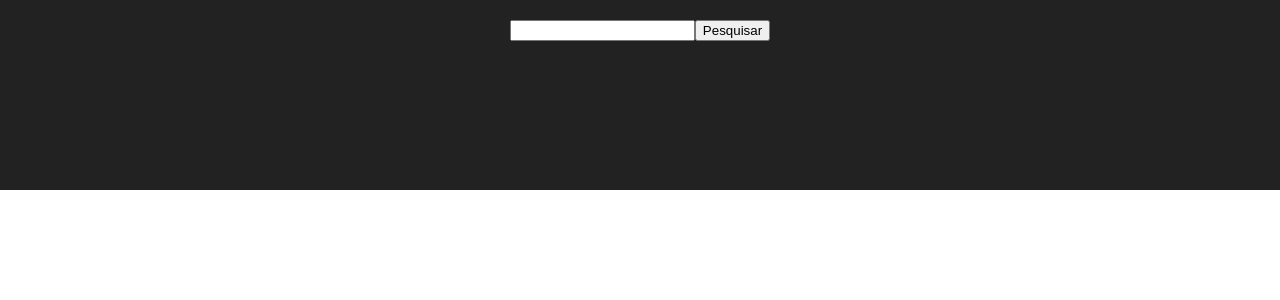
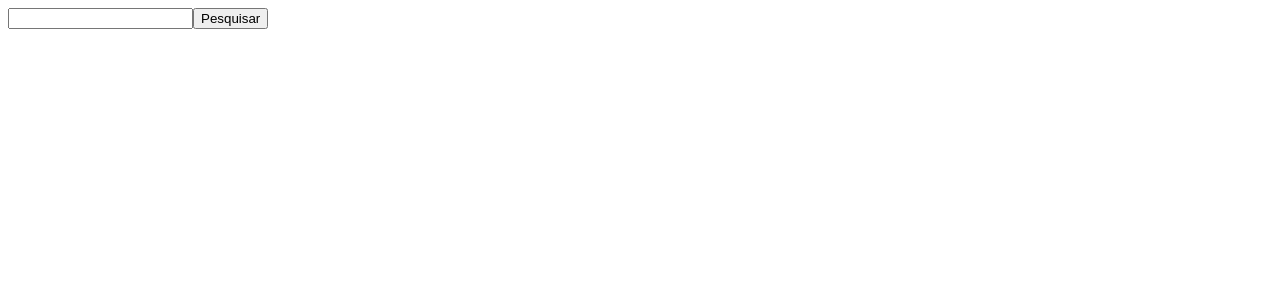
Before and after one commit to gustavoteodoro/gh-experiment, a React (Create React App) app: page / in a window 1280 px wide. Shown: the top 300 px of the page. Built offline with nearby package versions, Linux system fonts and the light colour scheme.

Commit message:
Cleanning project and creating a new structure

```diff
--- a/src/App.css
+++ /dev/null
@@ -1,28 +0,0 @@
-.App {
-  text-align: center;
-}
-
-.App-logo {
-  animation: App-logo-spin infinite 20s linear;
-  height: 80px;
-}
-
-.App-header {
-  background-color: #222;
-  height: 150px;
-  padding: 20px;
-  color: white;
-}
-
-.App-title {
-  font-size: 1.5em;
-}
-
-.App-intro {
-  font-size: large;
-}
-
-@keyframes App-logo-spin {
-  from { transform: rotate(0deg); }
-  to { transform: rotate(360deg); }
-}
--- a/src/App.js
+++ b/src/App.js
@@ -1,77 +1,14 @@
 import React, { Component } from 'react';
 import {
   BrowserRouter as Router,
-  Route,
-  Link,
-  Redirect
 } from 'react-router-dom';
-import logo from './logo.svg';
-import './App.css';
-import Profile from './Profile';
+import Main from './Templates/Main';
 
 class App extends Component {
-  constructor(props) {
-    super(props);
-    this.state = {
-      value: '',
-      submitted: false,
-      focused: false,
-    };
-
-    this.handleChange = this.handleChange.bind(this);
-    this.handleSubmit = this.handleSubmit.bind(this);
-    this.handleFocus = this.handleFocus.bind(this);
-    this.handleBlur = this.handleBlur.bind(this);
-  }
-
-  handleChange(event) {
-    this.setState({value: event.target.value});
-    this.setState({submitted: false});
-  }
-
-  handleSubmit(event) {
-    this.setState({focused: false});
-    this.setState({submitted: true});
-    event.preventDefault();
-  }
-
-  handleFocus(event) {
-    this.setState({focused: true});
-  }
-
-  handleBlur(event) {
-    this.setState({focused: false});
-  }
-
   render() {
-
     return (
       <Router>
-        <div className="App">
-          <header className="App-header">
-            <form onSubmit={this.handleSubmit}>
-              <input
-                type="text"
-                value={this.state.value}
-                onChange={this.handleChange}
-                onFocus={this.handleFocus}
-                onBlur={this.handleBlur}
-              />
-              <input type="submit" value="Pesquisar" />
-            </form>
-          </header>
-          {
-            this.state.submitted && (
-              <Redirect to={'/user/' + this.state.value} />
-            )
-          }
-          {
-            this.state.focused && (
-              <Redirect to='/' />
-            )
-          }
-          <Route path="/user/:username" component={Profile}/>
-        </div>
+        <Main />
       </Router>
     );
   }
--- /dev/null
+++ b/src/Templates/Main/index.js
@@ -0,0 +1,52 @@
+import React, { Component } from 'react';
+import {
+  BrowserRouter as Router,
+  Route,
+  Link,
+  withRouter,
+} from 'react-router-dom';
+import Profile from '../../Pages/Profile';
+
+class Main extends Component {
+  constructor(props) {
+    super(props);
+
+    this.state = {
+      value: '',
+    };
+
+    this.handleChange = this.handleChange.bind(this);
+    this.handleSubmit = this.handleSubmit.bind(this);
+  }
+
+  handleChange(event) {
+    this.setState({value: event.target.value});
+  }
+
+  handleSubmit(event) {
+    console.log(this.props);
+    this.props.history.push('/user/' + this.state.value);
+    event.preventDefault();
+  }
+
+  render() {
+
+    return (
+        <div>
+            <header>
+            <form onSubmit={this.handleSubmit}>
+                <input
+                type="text"
+                value={this.state.value}
+                onChange={this.handleChange}
+                />
+                <input type="submit" value="Pesquisar" />
+            </form>
+            </header>
+            <Route path="/user/:username" component={Profile}/>
+        </div>
+    );
+  }
+}
+
+export default withRouter(Main);
--- a/src/index.css
+++ /dev/null
@@ -1,5 +0,0 @@
-body {
-  margin: 0;
-  padding: 0;
-  font-family: sans-serif;
-}
--- a/src/index.js
+++ b/src/index.js
@@ -1,6 +1,5 @@
 import React from 'react';
 import ReactDOM from 'react-dom';
-import './index.css';
 import App from './App';
 import registerServiceWorker from './registerServiceWorker';
 
```
Also changed, not shown: src/Pages/Profile/index.js (renamed from src/Profile.js), src/logo.svg (deleted), 1 other file (tests, documents, lock files or other folders).
